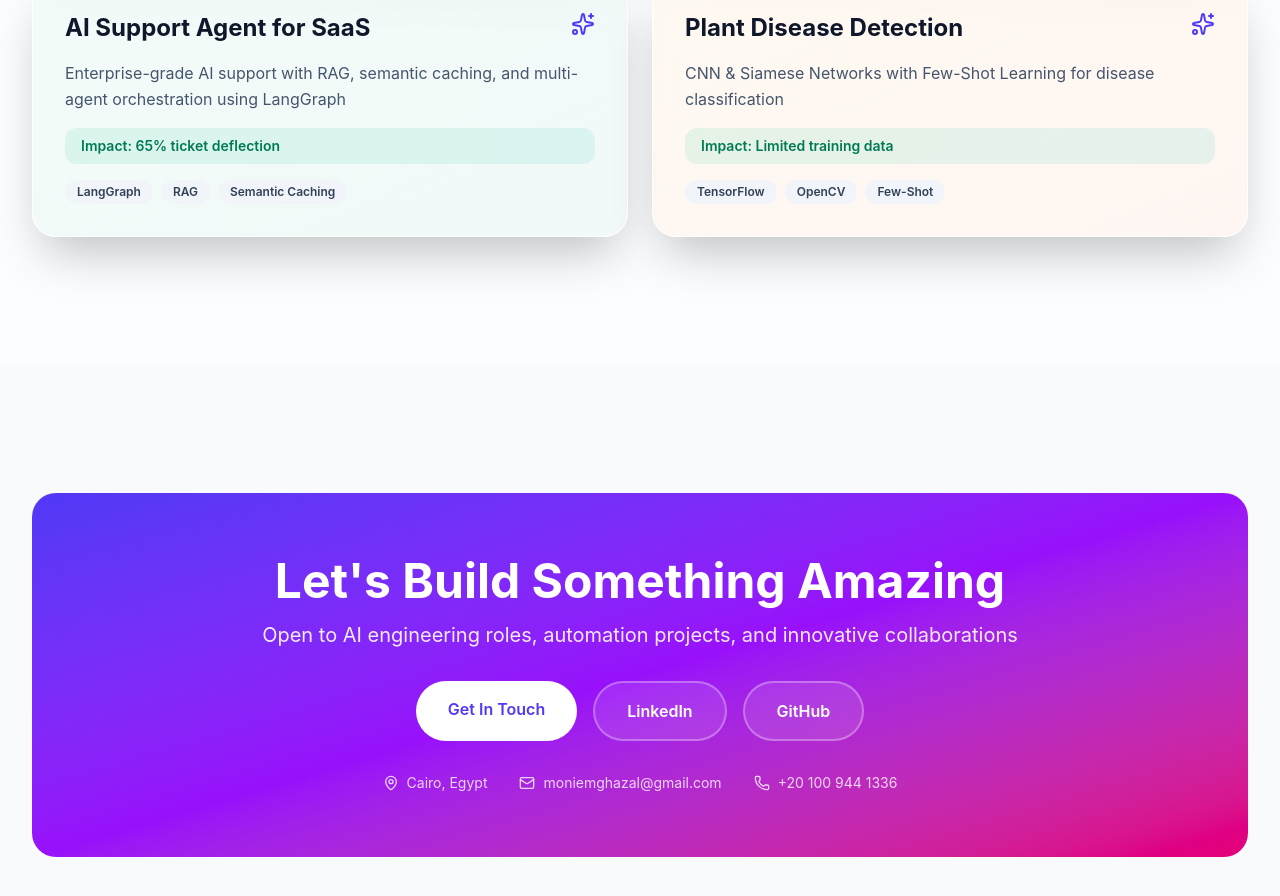
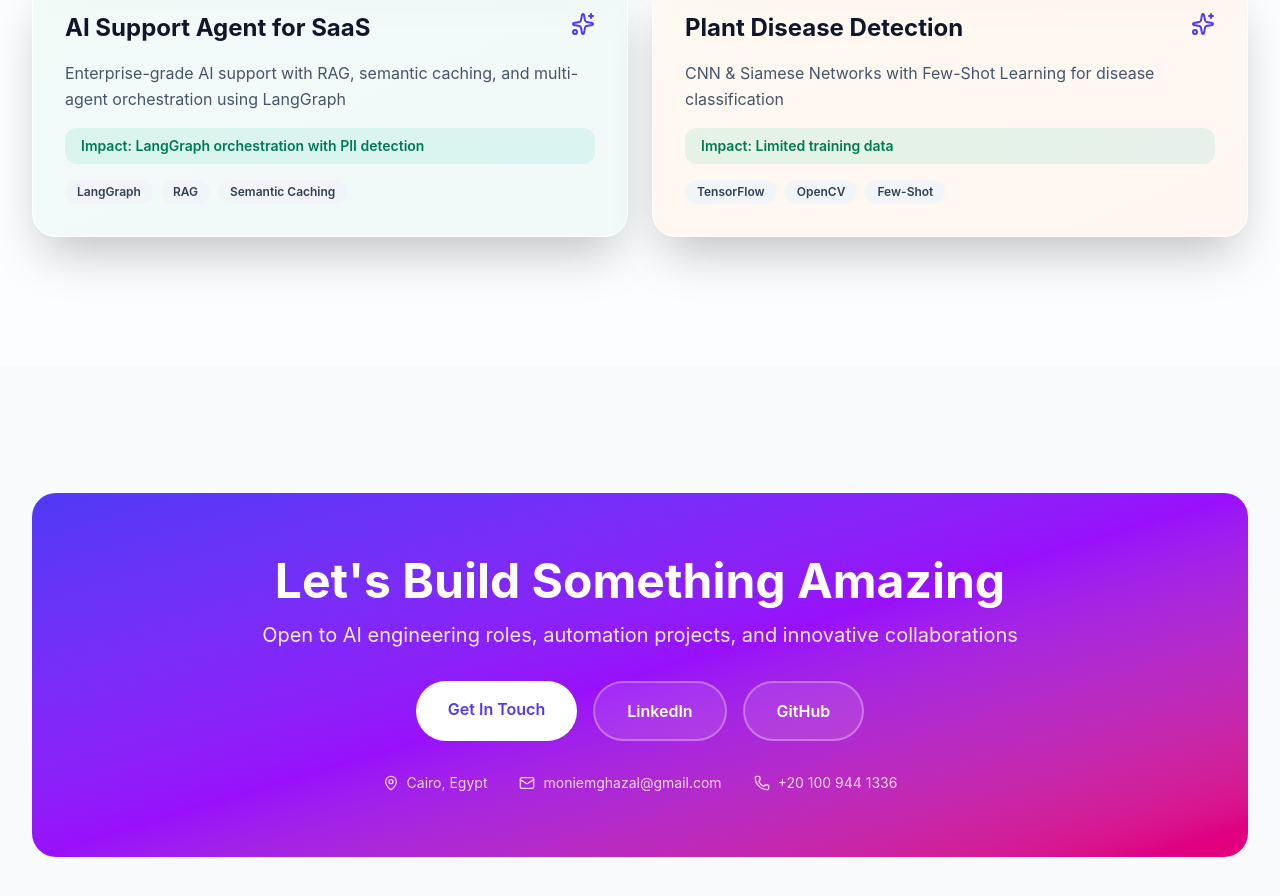
Before and after one commit to moniem2020/Portfolio, a Next.js app: page / in a window 1280 px wide. Shown: the part 2986-3882 px from the top of the page. Built offline with nearby package versions, Linux system fonts and the light colour scheme.

Commit message:
Update AI Support Agent impact to reflect actual features
- Changed from unverified metrics to accurate technical description
- Impact now highlights LangGraph orchestration, PII detection, and auto-escalation

```diff
--- a/app/page.tsx
+++ b/app/page.tsx
@@ -34,7 +34,7 @@ const projects = [
   {
     title: 'AI Support Agent for SaaS',
     description: 'Enterprise-grade AI support with RAG, semantic caching, and multi-agent orchestration using LangGraph',
-    impact: '65% ticket deflection',
+    impact: 'LangGraph orchestration with PII detection',
     tags: ['LangGraph', 'RAG', 'Semantic Caching'],
     gradient: 'from-emerald-500 to-teal-600',
   },
--- a/data/projects.ts
+++ b/data/projects.ts
@@ -19,7 +19,7 @@ export const projects = [
     title: "AI Support Agent for SaaS",
     description:
       "Enterprise-grade AI-powered customer support agent with RAG (Retrieval-Augmented Generation), semantic caching, and multi-agent orchestration using LangGraph.",
-    impact: "65% ticket deflection rate processing 1000+ tickets/day",
+    impact: "LangGraph orchestration with PII detection and auto-escalation",
     demo: undefined,
     github: "https://github.com/moniem2020/AI-Support-Agent-for-Saas",
   },
```
